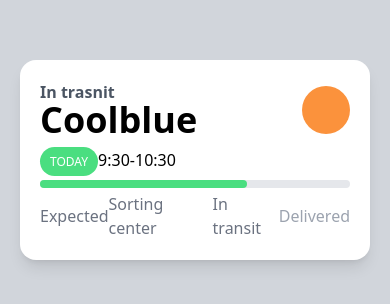
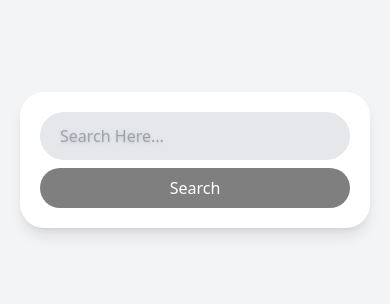
Before and after one commit to Gyoung-0/carrot-market-reloaded, a Next.js app: page / in a window 390 px wide. Shown: the part 262-566 px from the top of the page. Built offline with nearby package versions, Linux system fonts and the light colour scheme.

Commit message:
feat: responsive modifiers

```diff
--- a/app/page.tsx
+++ b/app/page.tsx
@@ -1,35 +1,15 @@
 export default function Home() {
   return (
-    <main className="bg-gray-300 h-screen flex  items-center justify-center p-5">
-      <div className="bg-white shadow-lg p-5 rounded-2xl w-full">
-        <div className="flex justify-between items-center">
-          <div className="flex flex-col">
-            <span className="text-gray-600 font-semibold -mb-1">
-              In trasnit
-            </span>
-            <span className="text-4xl font-semibold">Coolblue</span>
-            </div>
-            <div className="size-12 rounded-full bg-orange-400" />
-          </div>
-
-          <div className="my-2">
-            <span className="bg-green-400 text-white uppercase px-2.5 py-1.5 text-xs font-medium rounded-full">
-              Today
-            </span>
-            <span>9:30-10:30</span>
-          </div>
-          <div className="relative">
-            <div className="bg-gray-200 absolute rounded-full w-full h-2"/>
-            <div className="bg-green-400 absolute rounded-full w-2/3 h-2"/>
-
-          </div>
-
-        <div className="flex justify-between items-center mt-5 text-gray-500">
-          <span>Expected</span>
-          <span>Sorting center</span>
-          <span>In transit</span>
-          <span className="text-gray-400">Delivered</span>
-        </div>
+    <main className="bg-gray-100 sm:bg-red-100 md:bg-green-100  lg:bg-cyan-100 xl:bg-orange-100 2xl:bg-purple-100 h-screen flex  items-center justify-center p-5 ">
+      <div className="bg-white shadow-lg p-5 rounded-3xl w-full max-w-screen-sm flex flex-col md:flex-row gap-2">
+        <input
+          className="w-full rounded-full py-3 bg-gray-200 pl-5 outline-none ring ring-transparent focus:ring-orange-500 focus:ring-offset-2 transition-shadow placeholder:drop-shadow"
+          type="text"
+          placeholder="Search Here..."
+        />
+        <button className="bg-black bg-opacity-50 text-white py-2 rounded-full active:scale-90 transition-transform md:px-10 font-medium outline-none">
+          Search
+        </button>
       </div>
     </main>
   );
```
Also changed, not shown: package.json (+6 -6 lines), 1 other file (tests, documents, lock files or other folders).
